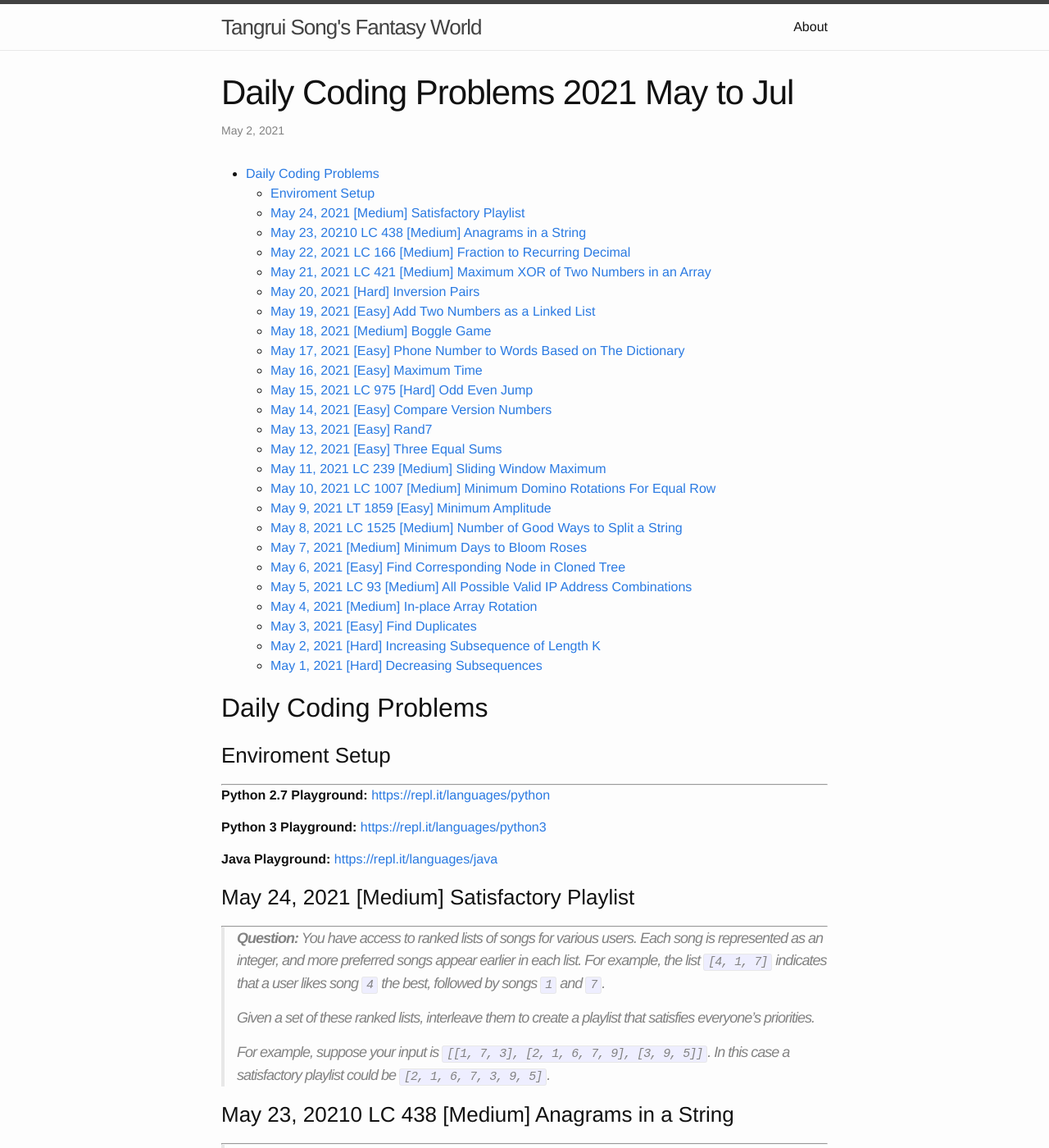
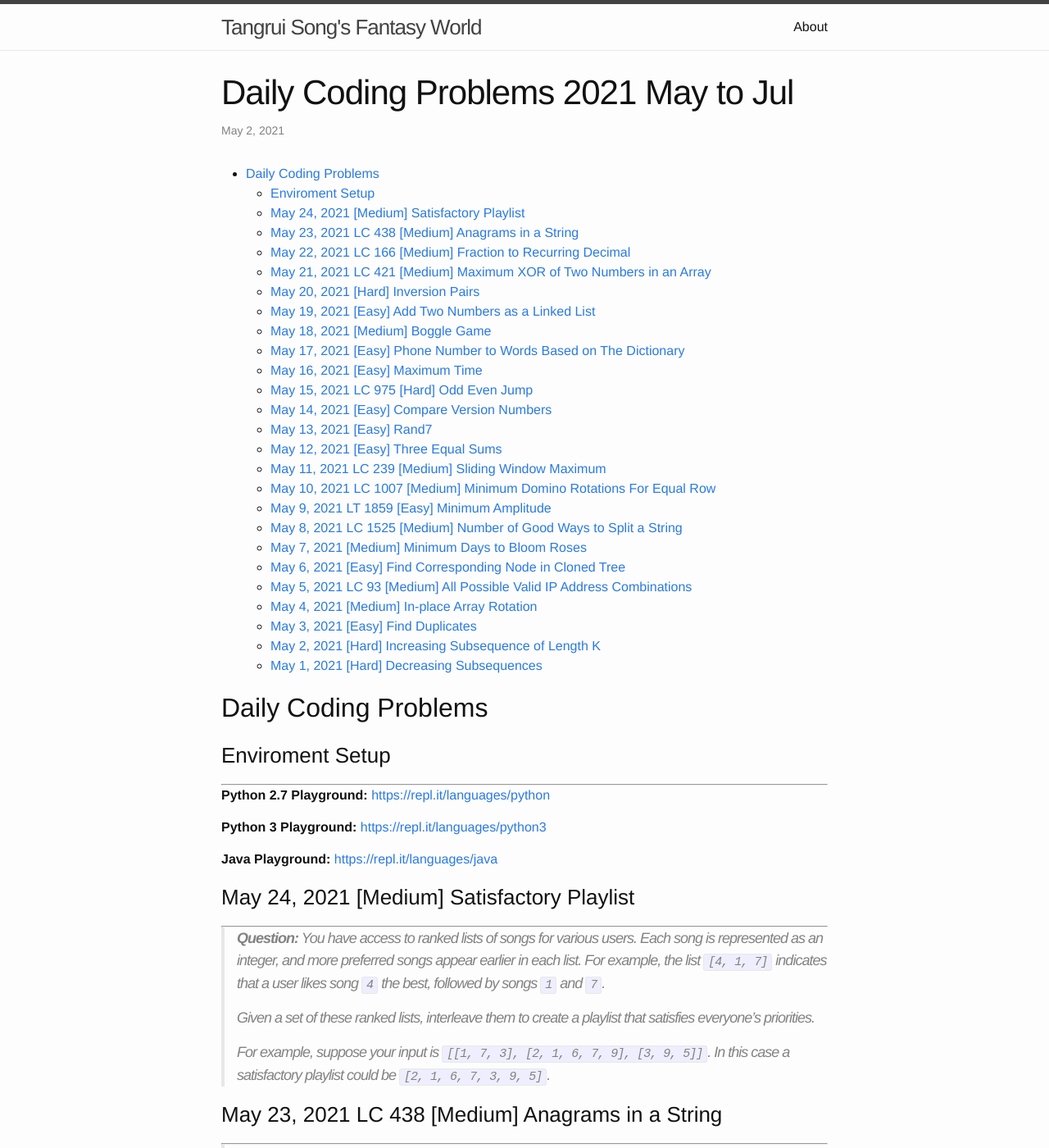
Before and after one commit to trsong/trsong.github.io, a Jekyll site: the page built from _posts/2021-05-01-DailyQuestionsMay.md, in a window 1280 px wide and 1400 px high. Shown: the whole window at 82% size. Built offline with Jekyll 4.4.1, drawn with Linux system fonts in a browser that asks for light colours.

Commit message:
Fix typo in previous checkin

```diff
--- a/_posts/2021-05-01-DailyQuestionsMay.md
+++ b/_posts/2021-05-01-DailyQuestionsMay.md
@@ -28,7 +28,7 @@ categories: Python/Java
 > For example, suppose your input is `[[1, 7, 3], [2, 1, 6, 7, 9], [3, 9, 5]]`. In this case a satisfactory playlist could be `[2, 1, 6, 7, 3, 9, 5]`.
 
 
-### May 23, 20210 LC 438 \[Medium\] Anagrams in a String
+### May 23, 2021 LC 438 \[Medium\] Anagrams in a String
 ---
 > **Question:** Given 2 strings s and t, find and return all indexes in string s where t is an anagram.
 
```
